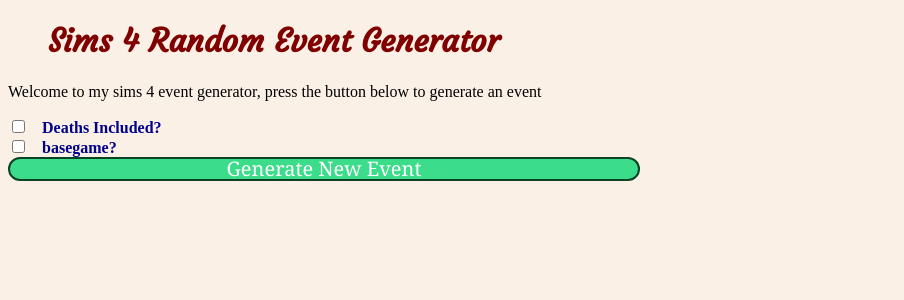
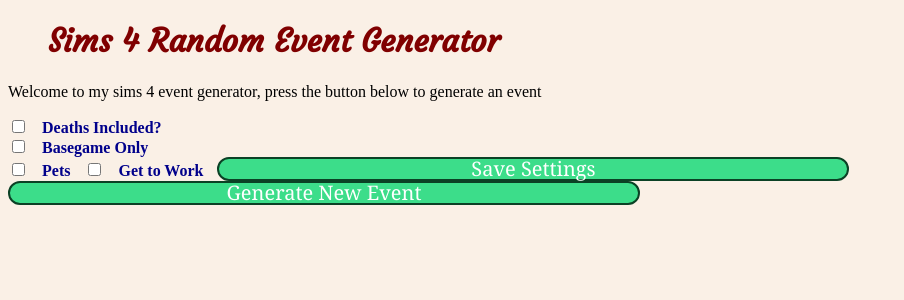
Before and after one commit to tahjeirac/Sims4EventGenerator, a Flask app: page / in a window 1280 px wide. Shown: the top 300 px of the page, without its empty margins (0-904 px from the left). Run offline with Flask 2, Linux system fonts and the light colour scheme.

Commit message:
updated checkboxes

```diff
--- a/app.py
+++ b/app.py
@@ -1,5 +1,5 @@
 import sqlite3
-#TODO: Fix apperance, add more filtering option (by pack, category), make it so page does not onstantly refresh and reset chosen checks
+#TODO: Fix apperance, add more filtering option (by pack, category), figure out ajax and jquery for sending js dictonary
 from flask import Flask, render_template, request
 
 app = Flask(__name__)
--- a/static/JS/main.js
+++ b/static/JS/main.js
@@ -1,15 +1,44 @@
+var packCheckBoxes = document.getElementsByName("packsIncluded[]");
+
+//send whether deaths are wanted
 function checkCheckBox() {
-    var checkBox = document.getElementById('deaths');
+    createDictonary();
+    let checkBox = document.getElementById('deaths');
     document.getElementById('deathStorage').value = checkBox.checked;
-    save(checkBox);
 }
 
-function save(checkBox) {
-    localStorage.setItem("checkbox1", checkBox.checked);
+function save() {
+    packCheckBoxes.forEach(function (checkBox) {
+        localStorage.setItem(checkBox.id, checkBox.checked);
+    });
+}
+
+function load() {
+    packCheckBoxes.forEach(function (checkBox) {
+        let checked = JSON.parse(localStorage.getItem(checkBox.id));
+        document.getElementById(checkBox.id).checked = checked;
+    })
 
 }
 
-function load(){
-    var checked = JSON.parse(localStorage.getItem('checkbox1'));
-    document.getElementById("deaths").checked = checked;
+//if basegame only checked uncheck other packs and vice-versa
+function setBasegameOnlyState(element) {
+    if ((element.id != "basegame") && (element.checked)) {
+        document.getElementById('basegame').checked = false;
+    } else if (element.checked) {
+        packCheckBoxes.forEach(function (checkBox) {
+            document.getElementById(checkBox.id).checked = false;
+        })
+    }
 }
+
+
+//create dictonary of cehckbox and their state
+function createDictonary() {
+    let dict = {};
+    packCheckBoxes.forEach(function (checkBox) {
+        dict[checkBox.id] = checkBox.checked;
+    })
+
+
+}
--- a/templates/home.html
+++ b/templates/home.html
@@ -1,4 +1,3 @@
-
 <!DOCTYPE html>
 <html lang="en">
 <head>
@@ -14,32 +13,47 @@
 <H1> Sims 4 Random Event Generator </H1>
 
 <div>
-    <p > Welcome to my sims 4 event generator, press the button below to generate an event</p>
+    <p> Welcome to my sims 4 event generator, press the button below to generate an event</p>
 </div>
 
 <div>
-    <!-- check box for deaths -->
-    <form>
-  <input type="checkbox" id="deaths" name="deaths2" value="deaths" >
-  <label for="deaths">Deaths Included?</label><br>
+    <!-- checkboxes -->
+    <form action="/">
+        <input type="checkbox" id="deaths" name="deaths" value="deaths">
+        <label for="deaths">Deaths Included?</label><br>
 
-      <input type="checkbox" id="basegame" name="basegameonly" value="basegame">
-  <label for="basegame">basegame?</label><br>
-</form>
+        <input type="checkbox" title="select this to only have basegame" id="basegame" name="packsIncluded[]"
+               value="basegame" onclick="setBasegameOnlyState(this)">
+        <label for="basegame">Basegame Only</label><br>
+
+        <input type="checkbox" class="checkBox" name="packsIncluded[]" id="Pets" value="Pets"
+               onclick="setBasegameOnlyState(this)">
+        <label for="Pets">Pets</label>
+
+        <input type="checkbox" class="checkBox" name="packsIncluded[]" id="GetToWork" value="Get To Work"
+               onclick="setBasegameOnlyState(this)">
+        <label for="GetToWork">Get to Work</label>
+
+        <button type="submit" class="myButton" onclick="save()" value="saveChoices" name="saveChoices"
+                formmethod="get|post">Save Settings
+        </button>
+    </form>
 </div>
-        {% block content %}{% endblock %}
+
+{% block content %}{% endblock %}
 
 <div>
     <!--Generate Button -->
-<form action = "/generate">
-    <button type = "submit" class = "myButton" onclick = "checkCheckBox()" value = "test" name="product" formmethod="get|post">Generate New Event</button>
-    <!-- to store js var in -->
-    <input type="hidden" name="deathStorage" id = "deathStorage" value="">
+    <form action="/generate">
+        <button type="submit" class="myButton" onclick="checkCheckBox()" value="generateEvents" name="generateEvents"
+                formmethod="get|post">Generate New Event
+        </button>
+        <!-- to store js var in -->
+        <input type="hidden" name="deathStorage" id="deathStorage" value="">
 
-</form>
+    </form>
 </div>
 
-<script type=text/javascript src="{{
-  url_for('static', filename='JS/main.js') }}"></script>
+<script type=text/javascript src="{{ url_for('static', filename='JS/main.js') }}"></script>
 </body>
 </html>
```
